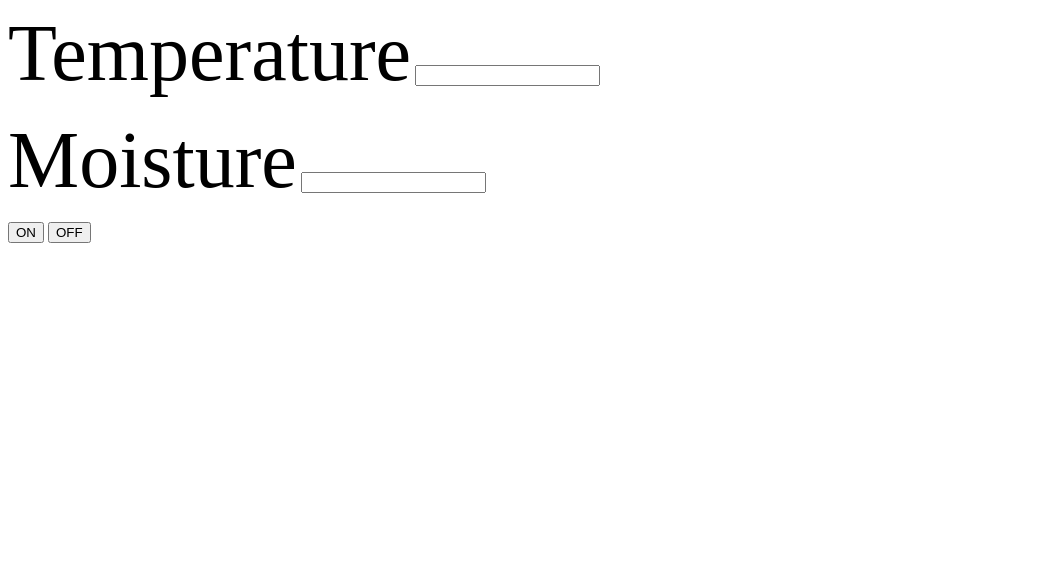
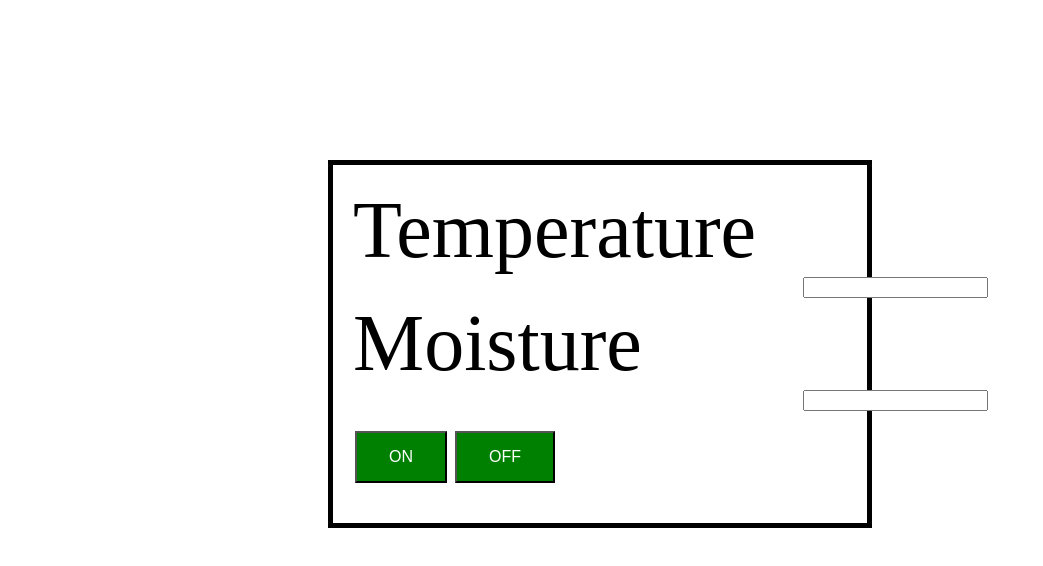
Before and after one commit to MAkil380/Test-Project, a plain HTML site: page index.html in a window 1280 px wide. Shown: the whole page, without its empty margins (0-1043 px from the left). Drawn offline with Linux system fonts and the light colour scheme.

Commit message:
test commit

```diff
--- a/index.html
+++ b/index.html
@@ -2,30 +2,50 @@
 
 <head>
     <style>
+        .bigText {
+            font-size: 5rem;
 
-        .bigText{
-            font-size: 5rem;
         }
 
+        .box {
+            border: 5px solid black;
+            margin-right: 400px;
+            margin-left: 320px;
+            margin-top: 160px;
+            padding: 20px;
 
+        }
+
+        .button {
+            background-color:green;
+            color: white;
+            padding: 15px 32px;
+            text-align: center;
+            font-size: 16px;
+            margin: 4px 2px;
+            cursor: pointer;
+        }
+        .input1 {
+            margin-left: 450px;
+            margin-top: 1px;
+        }
     </style>
 </head>
 
 <body>
-    <form>
-        <label class="bigText" >Temperature</label>
-        <input type="number" id="Temp" class="Temp" width=20%>
-        <br>
-        <p></p>
-        <label id="" class="bigText" for="moisture">Moisture</label>
-        <input type="number" id="Moisture" class="moisture">
-        <br>
+    <div class="box">
+        <form>
+            <label class="bigText">Temperature</label>
+            <input type="number" id="Temp" class="input1" width=20%>
+            <label class="bigText" for="moisture">Moisture</label>
+            <input type="number" id="Moisture" class="input1">
 
-    </form>
-    <form>
-        <input type="button" id="ON" class="ON" value="ON"></Input>
-        <input type="button" id="OFF" class="OFF" value="OFF"></input>
-    </form>
+        </form>
+        <form>
+            <input type="button" id="ON" class="button" value="ON"></Input>
+            <input type="button" id="OFF" class="button" value="OFF"></input>
+        </form>
+    </div>
 </body>
 
 </html>
```
